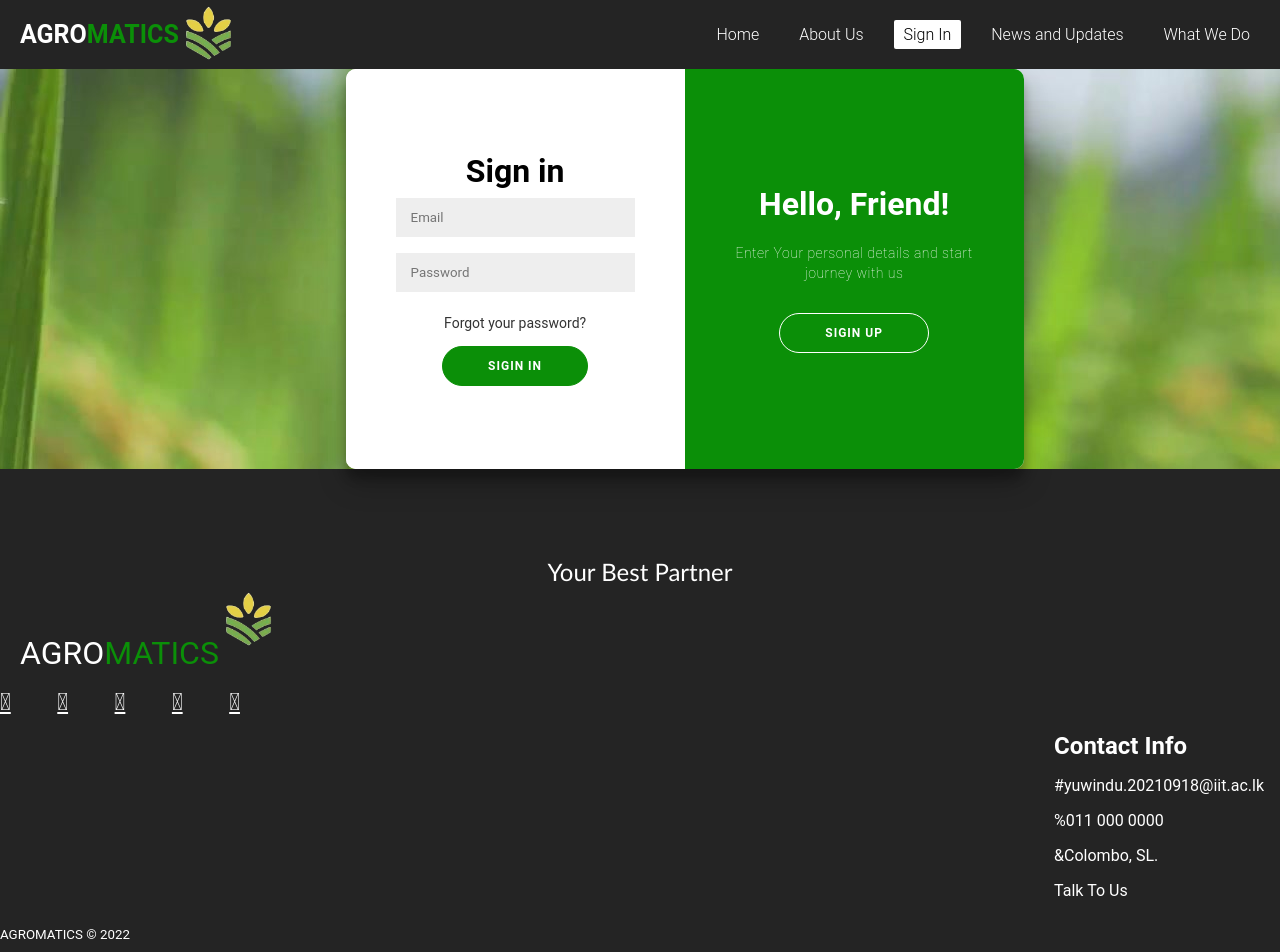
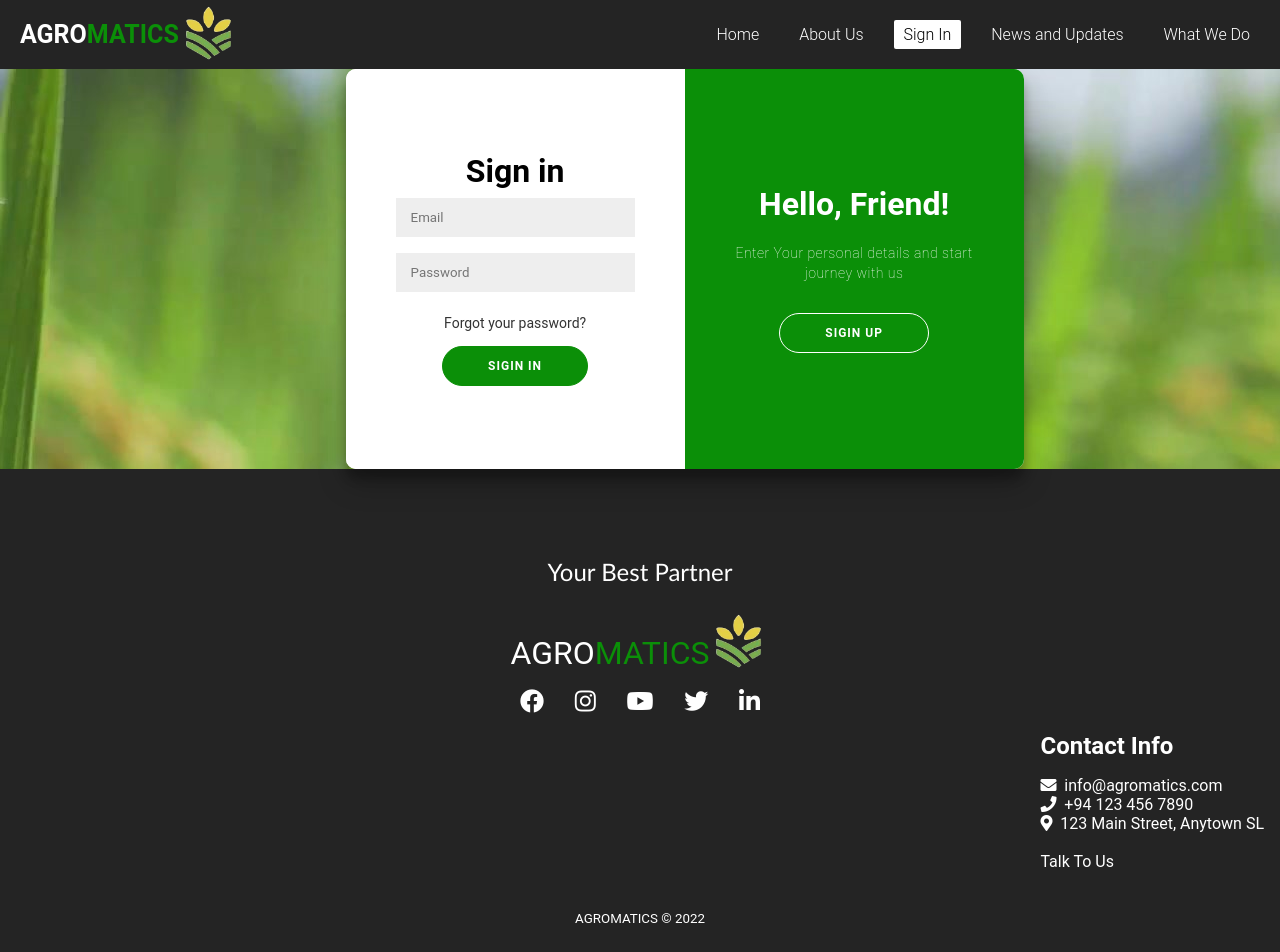
Before and after one commit to yuwinducp/DSGP_Group02-, a React (Create React App) app: page /sign in a window 1280 px wide. Shown: the top 952 px of the page. Built offline with nearby package versions, Linux system fonts and the light colour scheme.

Commit message:
Re arrange the footer

```diff
--- a/public/index.html
+++ b/public/index.html
@@ -11,6 +11,8 @@
     />
     <link rel="apple-touch-icon" href="%PUBLIC_URL%/assets/LOGO.png" />
     <link rel="manifest" href="%PUBLIC_URL%/manifest.json" />
+	<link rel="stylesheet" href="https://use.fontawesome.com/releases/v5.15.1/css/all.css" integrity="sha384-vp86vTRFVJgpjF9jiIGPEEqYqlDwgyBgEF109VFjmqGmIY/Y4HV4d3Gp2irVfcrp" crossorigin="anonymous">
+
     <title>Agromatics App</title>
   </head>
   <body>
--- a/src/components/Footer.js
+++ b/src/components/Footer.js
@@ -58,19 +58,29 @@ function Footer() {
             <i class='fab fa-linkedin' />
           </Link>
         </div>
-
+      </section>
+      <section>
         <div class='footer-links'>
           <div class='footer-link-items'>
             <h2>Contact Info</h2>
-            <div className='email'>#yuwindu.20210918@iit.ac.lk</div>
-            <div className='telNo'>%011 000 0000</div>
-            <div className='address'>&Colombo, SL.</div>
+            <div>
+              <i class="fas fa-envelope"></i>
+              <span class="email">&nbsp;&nbsp;info@agromatics.com</span>
+            </div>
+            <div>
+              <i class="fas fa-phone"></i>
+              <span class="telNo">&nbsp;&nbsp;+94 123 456 7890</span>
+            </div>
+            <div>
+              <i class="fas fa-map-marker-alt"></i>
+              <span class="address">&nbsp;&nbsp;123 Main Street, Anytown SL</span>
+            </div>
+            <br></br>
             <Link to='/'>Talk To Us</Link>
           </div>
         </div>
-
-        <small class='website-rights'>AGROMATICS © 2022</small>
       </section>
+      <small class='website-rights'>AGROMATICS © 2022</small>
     </div>
   );
 }
--- a/src/styles/Footer.css
+++ b/src/styles/Footer.css
@@ -3,7 +3,7 @@
   padding: 4rem 0 2rem 0;
   display: flex;
   flex-direction: column;
-
+  height: 70vh;
 }
 
 
@@ -41,6 +41,7 @@
   margin: 16px;
   text-align: left;
   box-sizing: border-box;
+  margin-bottom: 32px;
 }
 
 .footer-link-items h2 {
@@ -82,6 +83,8 @@
   color: #b1b1b1;
 }
 
+
+
 /* Social Icons */
 .social-icon-link {
   color: #fff;
@@ -94,17 +97,22 @@
   justify-content: space-between;
   align-items: center;
   width: 240px;
+  margin: 0 auto;
 }
+
 
 .footer-logo {
   color: #fff;
-    justify-self: start;
-    margin-left: 20px;
+  justify-self: center;
+  margin: 0 auto;
   cursor: pointer;
   text-decoration: none;
   font-size: 2rem;
   display: flex;
   margin-bottom: 16px;
+  align-items: center;
+  text-align: center;
+  justify-content: center;
 }
 
 .footer-logo font {
@@ -114,6 +122,9 @@
 .website-rights {
   color: #fff;
   margin-bottom: 16px;
+  text-align: center;
+  justify-content: center;
+  align-items: center;
 }
 
 @media screen and (max-width: 820px) {
```
Lines whose indentation alone changed are shown as unchanged.
